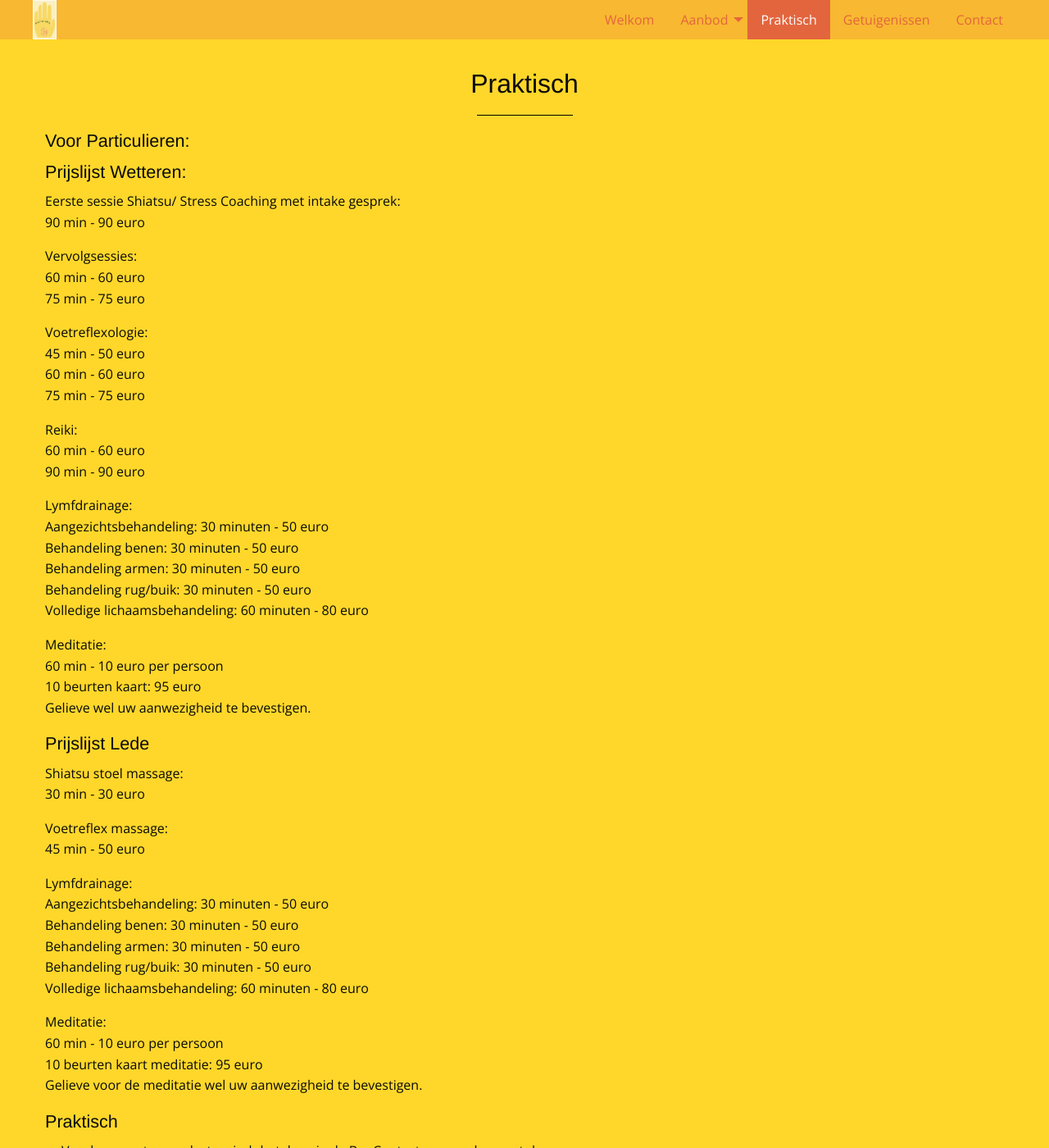
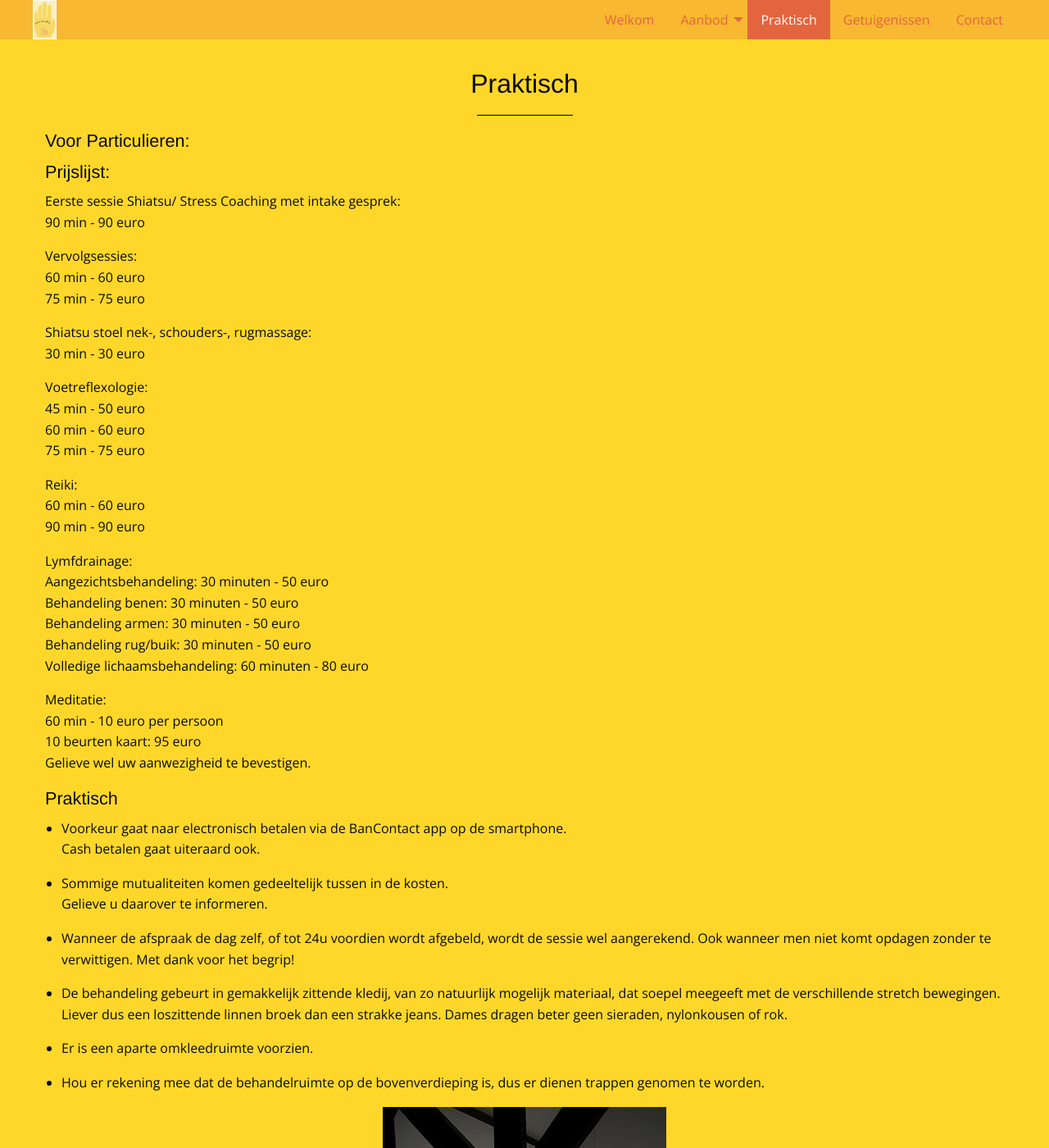
Before and after one commit to manopura/manopura.github.io, a Jekyll site: the page built from praktisch.md, in a window 1280 px wide and 1400 px high. Shown: the whole window at 82% size. Built offline with Jekyll 4.4.1, drawn with Linux system fonts in a browser that asks for light colours; nearby versions of some CDN libraries; our own code applies the rules of GitHub Pages for plain Markdown files.

Commit message:
Update praktisch.md

```diff
--- a/praktisch.md
+++ b/praktisch.md
@@ -5,7 +5,7 @@ menu: praktisch
 # Praktisch
 
 ### Voor Particulieren:
-### Prijslijst Wetteren:
+### Prijslijst:
 
 Eerste sessie Shiatsu/ Stress Coaching met intake gesprek:
 90 min - 90 euro
@@ -13,6 +13,9 @@ Eerste sessie Shiatsu/ Stress Coaching met intake gesprek:
 Vervolgsessies:
 60 min - 60 euro
 75 min - 75 euro
+
+Shiatsu stoel nek-, schouders-, rugmassage:
+30 min - 30 euro
 
 Voetreflexologie:
 45 min - 50 euro
@@ -35,25 +38,6 @@ Meditatie:
 10 beurten kaart: 95 euro
 Gelieve wel uw aanwezigheid te bevestigen.
 
-### Prijslijst Lede
-
-Shiatsu stoel massage:
-30 min - 30 euro
-
-Voetreflex massage:
-45 min - 50 euro
-
-Lymfdrainage:
-Aangezichtsbehandeling: 30 minuten - 50 euro
-Behandeling benen: 30 minuten - 50 euro
-Behandeling armen: 30 minuten - 50 euro
-Behandeling rug/buik: 30 minuten - 50 euro
-Volledige lichaamsbehandeling: 60 minuten - 80 euro
-
-Meditatie:
-60 min - 10 euro per persoon
-10 beurten kaart meditatie: 95 euro
-Gelieve voor de meditatie wel uw aanwezigheid te bevestigen.
 
 
 ### Praktisch
```
